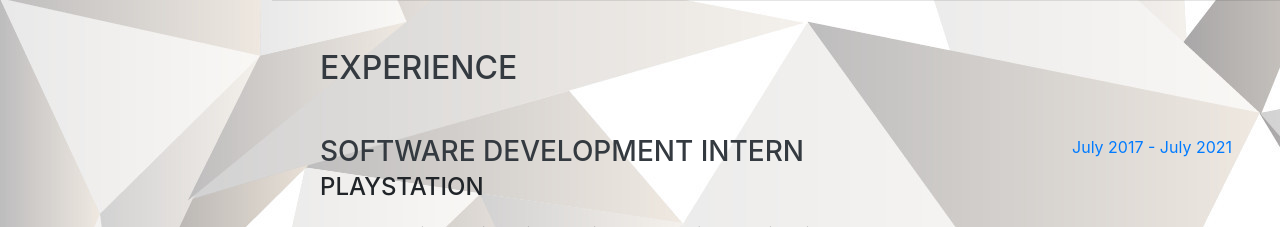
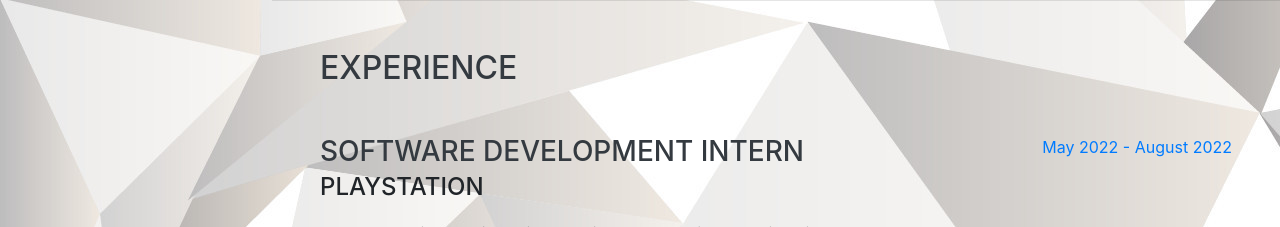
Before and after one commit to SoumyaM30/SoumyaM30.github.io, a website with bundled scripts: page index.html in a window 1280 px wide. Shown: the part 800-1027 px from the top of the page. Built offline with nearby package versions, Linux system fonts and the light colour scheme; a web font is replaced by a local one.

Commit message:
Rectifying the internship date

```diff
--- a/index.html
+++ b/index.html
@@ -132,7 +132,7 @@
               Prepared dashboards for these partner integration using Splunk and DataDog, wrote unit tests, integration tests using Cucumber framework and Wiremock, engaged in design discussions.</p>
           </div>
           <div class="resume-date text-md-right">
-            <span class="text-primary">July 2017 - July 2021</span>
+            <span class="text-primary">May 2022 - August 2022</span>
           </div>
         </div>
 
```
